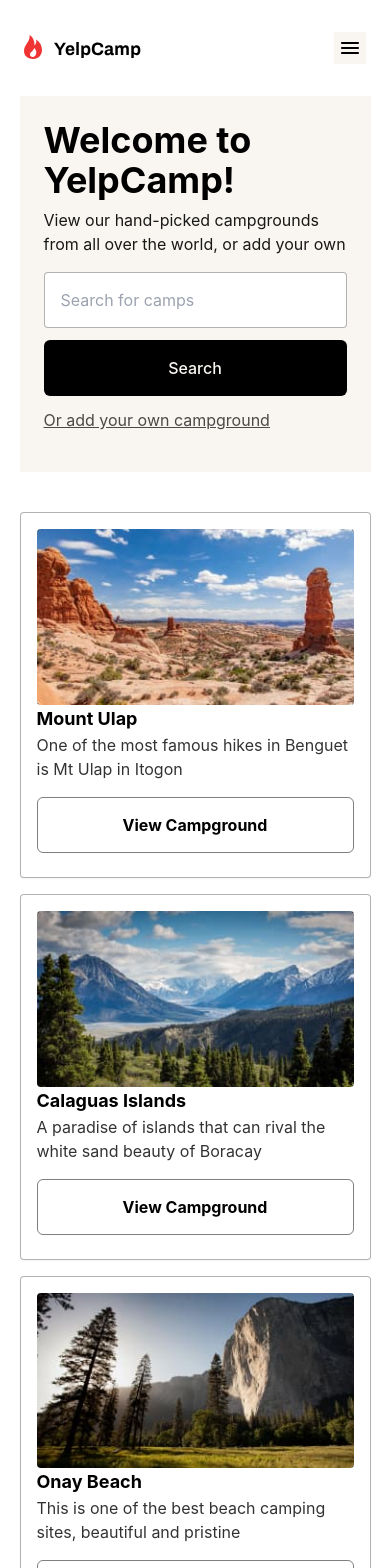
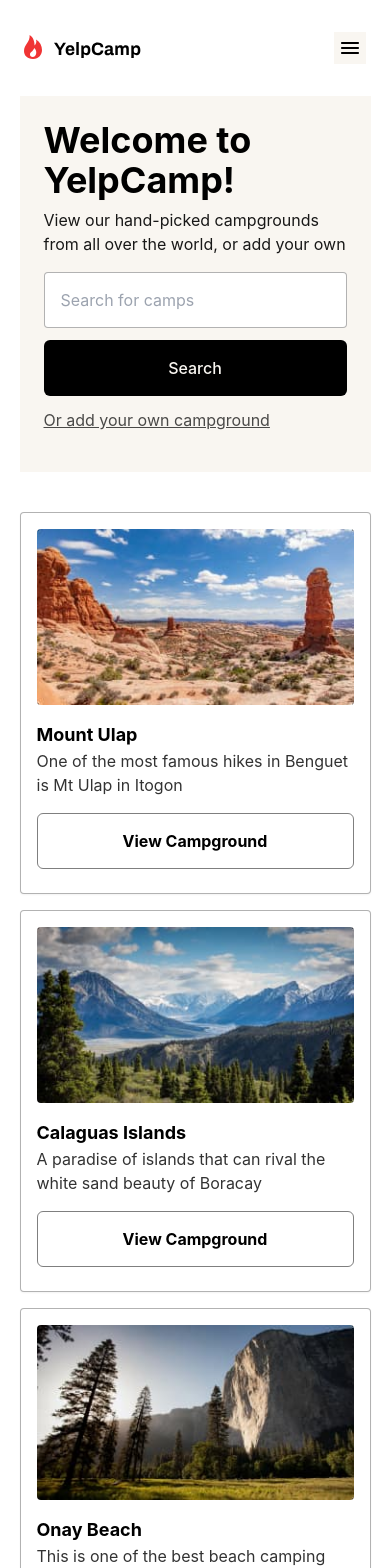
Before and after one commit to isthisrealhardik/yelp-camp, a React (Vite) app: page /search in a window 390 px wide. Shown: the top 1568 px of the page. Built offline with nearby package versions, Linux system fonts and the light colour scheme.

Commit message:
card mobile fixed

```diff
--- a/src/components/Card.jsx
+++ b/src/components/Card.jsx
@@ -4,7 +4,7 @@
   return (
     <div className='w-[90%] bg-white border border-secondary border-opacity-30 shadow-sm rounded my-2 text-secondary flex flex-col justify-center items-center p-4'>
         <img src={image} alt="Image" className='w-full rounded object-cover' />
-        <div className='flex flex-col justify-start items-start'>
+        <div className='flex flex-col justify-start items-start mt-4'>
             <h1 className='font-bold text-lg'>{heading}</h1>
             <p className='opacity-80 text-base'>{paragraph}</p>
             <button className='rounded-md my-2 text-secondary bg-transparent border border-secondary border-opacity-50 h-14 w-full text-base font-bold hover:bg-secondary hover:text-white transition-all mt-4'>View Campground</button>
```
